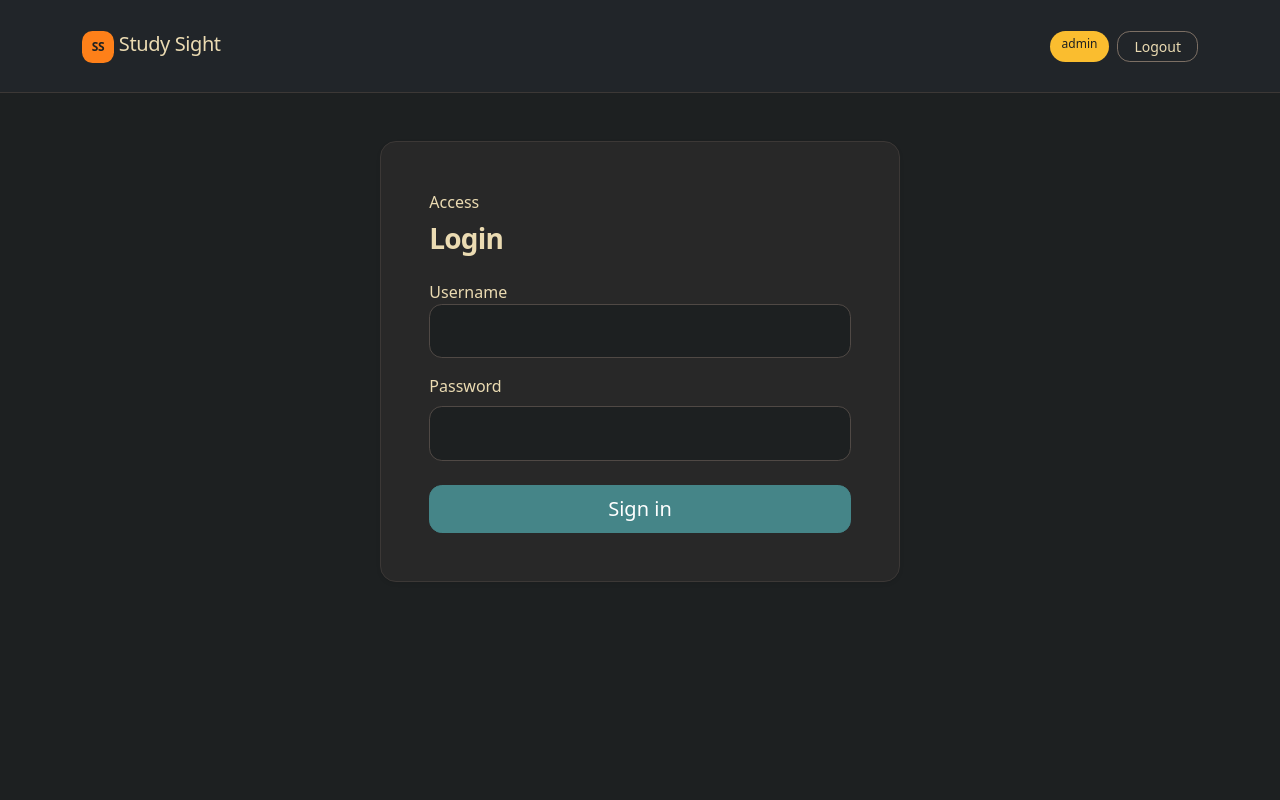
After one commit to AhhadQamar/SmartStudentPerformanceSystem, a Flask app: template app/templates/login.html in a window 1280 px wide. The commit adds this page. Run offline with Flask 3, Linux system fonts and the light colour scheme; the template is opened without the code that fills it, so the values that code supplies are empty; the visitor is signed in with stand-in values (Sample User, id 1); parts of the project's set-up code (start-up, migrations or seed data) failed here and were passed over.

Commit message:
created the routes and implemented login functionality tough it is pretty basic right now

```diff
--- a/app/static/CSS/style.css
+++ b/app/static/CSS/style.css
@@ -0,0 +1,198 @@
+body {
+  min-height: 100vh;
+  background: #1d2021;
+  color: #ebdbb2;
+}
+.app-shell {
+  display: flex;
+  flex-direction: column;
+}
+.app-navbar {
+  background: #1f1f1f;
+  border-bottom: 1px solid #3c3836;
+}
+
+.app-navbar .navbar-brand {
+  color: #ebdbb2 !important;
+  letter-spacing: -0.02em;
+}
+
+.app-navbar .navbar-brand:hover {
+  color: #fbf1c7 !important;
+}
+
+.app-navbar .btn {
+  border-radius: 0.8rem;
+  color: #ebdbb2;
+  border-color: #7c6f64;
+}
+
+.app-navbar .btn:hover,
+.app-navbar .btn:focus {
+  color: #fbf1c7;
+  border-color: #928374;
+  background: #3c3836;
+}
+
+.app-navbar .badge {
+  padding: 0.45rem 0.75rem;
+  font-weight: 500;
+  background: #fabd2f !important;
+  color: #1d2021 !important;
+}
+
+.brand-mark {
+  display: inline-flex;
+  align-items: center;
+  justify-content: center;
+  width: 2rem;
+  height: 2rem;
+  border-radius: 0.65rem;
+  background: #fe8019;
+  color: #1d2021;
+  font-size: 0.75rem;
+  font-weight: 700;
+}
+
+/* Home Card */
+.alert-soft {
+  border: 1px solid #3c3836;
+  border-radius: 0.9rem;
+  background: #282828;
+  color: #ebdbb2;
+  box-shadow: none;
+}
+
+.surface-card {
+  background: #282828;
+  border: 1px solid #3c3836;
+  border-radius: 1rem;
+  color: #ebdbb2;
+  box-shadow: none;
+}
+
+/* Login From */
+.section-label {
+  font-size: 0.72rem;
+  font-weight: 700;
+  letter-spacing: 0.14em;
+  text-transform: uppercase;
+  color: #928374;
+}
+
+.form-control-soft {
+  border-radius: 0.8rem;
+  border: 1px solid #504945;
+  background: #1d2021;
+  color: #ebdbb2;
+  padding: 0.9rem 1rem;
+}
+
+.form-control-soft:focus {
+  box-shadow: none;
+  border-color: #fabd2f;
+  background: #1d2021;
+  color: #fbf1c7;
+}
+
+.form-control-soft::placeholder {
+  color: #928374;
+}
+
+.form-select.form-control-soft {
+  padding-right: 2.5rem;
+  background-repeat: no-repeat;
+
+  background-image:
+    linear-gradient(45deg, transparent 50%, #928374 50%),
+    linear-gradient(135deg, #928374 50%, transparent 50%);
+
+  background-position:
+    right 18px center,
+    right 12px center;
+
+  background-size: 6px 6px;
+}
+
+/* general */
+.btn-primary {
+  background: #458588;
+  border: 1px solid #458588;
+  box-shadow: none;
+}
+
+.btn-primary:hover,
+.btn-primary:focus {
+  background: #3c6e70;
+  border-color: #3c6e70;
+}
+
+.btn-outline-secondary {
+  border-color: #7c6f64;
+  color: #ebdbb2;
+}
+
+.btn-outline-secondary:hover,
+.btn-outline-secondary:focus {
+  background: #3c3836;
+  border-color: #928374;
+  color: #fbf1c7;
+}
+
+.text-muted {
+  color: #928374 !important;
+}
+
+.bg-white,
+.bg-light {
+  background: transparent !important;
+}
+
+.navbar-brand,
+.nav-link,
+.form-label {
+  color: #ebdbb2;
+}
+
+.navbar-brand:hover {
+  color: #fbf1c7;
+}
+
+.surface-card .form-label {
+  font-weight: 500;
+}
+
+.surface-card .text-muted {
+  color: #928374 !important;
+}
+
+.table-responsive {
+  border-radius: 1rem;
+}
+
+footer {
+  color: #928374 !important;
+}
+
+.display-6,
+.h1,
+.h2,
+.h3,
+.h4,
+.h5 {
+  letter-spacing: -0.03em;
+}
+
+.row.justify-content-center > [class*="col-"] {
+  max-width: 760px;
+}
+
+.surface-card .btn,
+.surface-card .form-control-soft,
+.surface-card .form-select.form-control-soft {
+  border-radius: 0.8rem;
+}
+
+.surface-card p:last-child {
+  margin-bottom: 0;
+}
--- a/app/templates/base.html
+++ b/app/templates/base.html
@@ -0,0 +1,41 @@
+<!doctype html>
+<html lang="en">
+  <head>
+    <meta charset="UTF-8" />
+    <meta name="viewport" content="width=device-width, initial-scale=1.0" />
+    <title>{%block title%} {%endblock%}</title>
+    <link
+      href="https://cdn.jsdelivr.net/npm/bootstrap@5.3.3/dist/css/bootstrap.min.css"
+      rel="stylesheet"
+    />
+    <link
+      rel="stylesheet"
+      href="{{ url_for('static', filename='CSS/style.css') }}"
+    />
+  </head>
+  <body class="app-shell">
+    <nav class="navbar bg-dark navbar-expand-lg navbar-dark app-navbar">
+      <div class="container py-3">
+        <a class="navbar-brand" href="{{url_for('main.index')}}">
+          <span class="brand-mark">SS</span>
+          <span>Study Sight</span>
+        </a>
+        <div class="ms-auto d-flex gap-2 algin-items-center">
+          {% if session.get('user_id') %}
+          <span class="badge rounded-pill text-bg-light text-dark"
+            >{{ session.get('role') }}</span
+          >
+          <a class="btn btn-outline-light btn-sm px-3" href="{{url_for('main.logout')}}">Logout</a>
+          {% else %}
+          <a class="btn btn-outline-light btn-sm px-3" href="{{url_for('main.login')}}">Login</a>
+          {% endif %}
+        </div>
+      </div>
+    </nav>
+    <main class='contaienr py-4 py-lg-5 flex-grow-1'>
+      {%block content%}
+      {%endblock%}
+      <script src="https://cdn.jsdelivr.net/npm/bootstrap@5.3.3/dist/js/bootstrap.bundle.min.js"></script>
+    </main>
+  </body>
+</html>
--- /dev/null
+++ b/app/templates/login.html
@@ -0,0 +1,23 @@
+{%extends 'base.html'%}
+{%block title%}Login | Study Sight{%endblock%}
+{%block content%}
+<div class="row justify-content-center">
+<div class="col-lg-5  col-md-7">
+  <div class="surface-card p-4 p-lg-5 shadow-sm">
+    <p class='section-lable mb-2'>Access</p>
+    <h1 class='h3 fw-semibold mb-4'>Login</h1>
+    <form method='POST'>
+      <div class="mb-3">
+      <label class='form-lable' for="username">Username</label>
+      <input class='form-control from-control-lg form-control-soft' id='username' type="text" name="username" required>
+      </div>
+      <div class="mb-4">
+        <label class='form-label' for="password">Password</label>
+        <input class='form-control from-control-lg form-control-soft' type="type" name="password"id='password' required>
+      </div>
+      <button class='btn btn-primary btn-lg w-100' type="submit">Sign in</button>
+    </form>
+  </div>
+</div>
+</div>
+{%endblock%}
--- a/run.py
+++ b/run.py
@@ -1,7 +1,7 @@
-form app import create_app
+from app import create_app
 
 app = create_app()
 
 
-if __name__ =='__main__':
+if __name__ == "__main__":
     app.run(debug=true)
```
Also changed, not shown: app/routes.py (+25 -1 lines), app/templates/index.html (+18 -11 lines).
